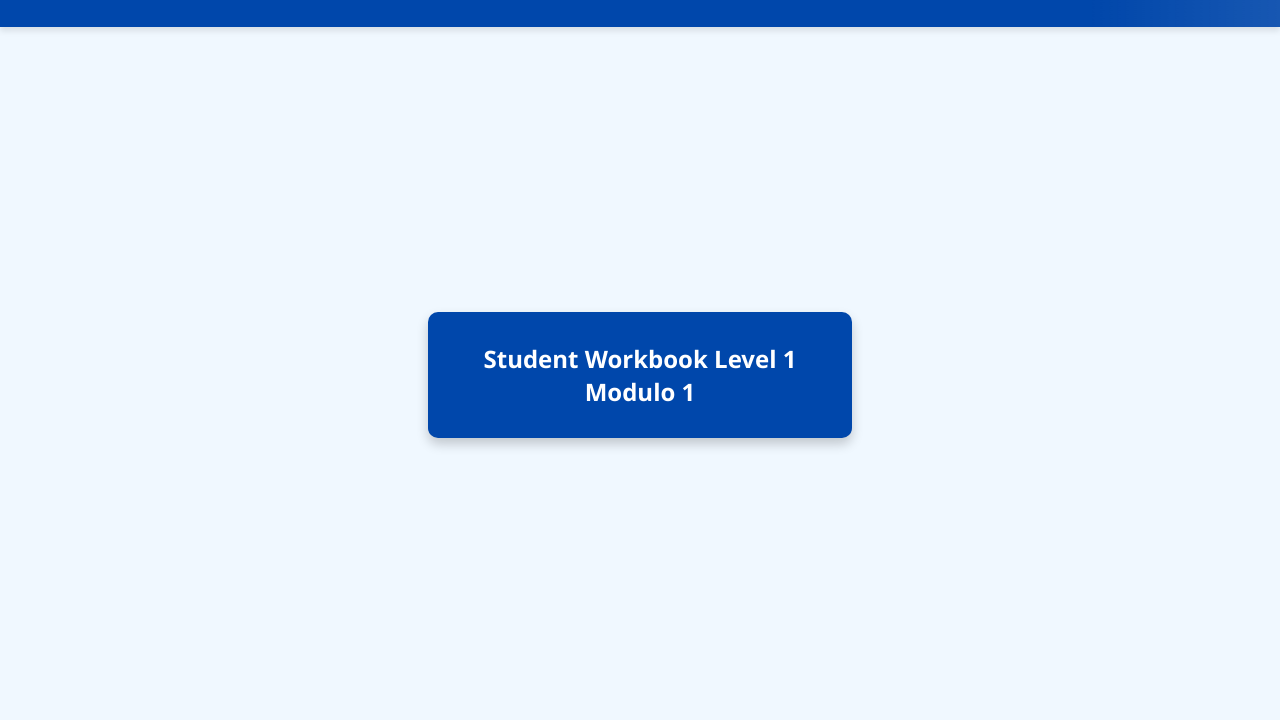
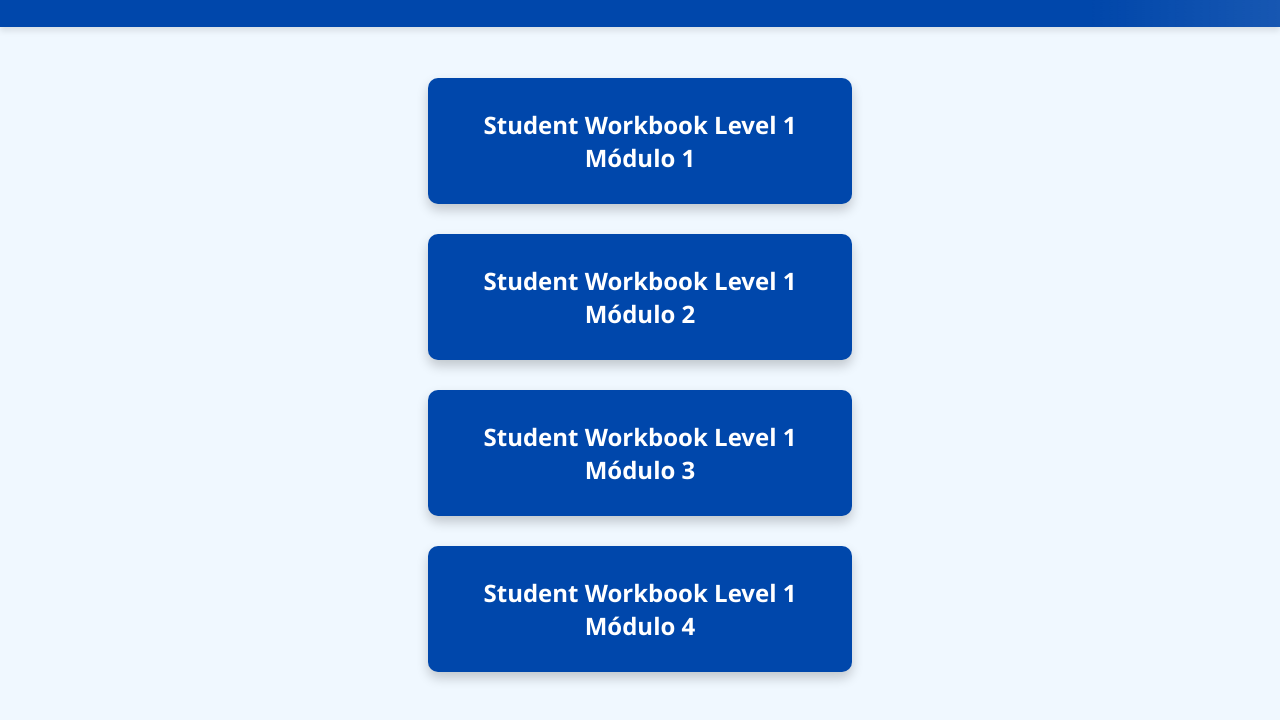
Before and after one commit to negrotruco/MR.-JES-SANTA-TERESA, a plain HTML site: page ejercicios.html in a window 1280 px wide. Shown: the part 78-798 px from the top of the page. Drawn offline with Linux system fonts and the light colour scheme.

Commit message:
Update ejercicios.html

```diff
--- a/ejercicios.html
+++ b/ejercicios.html
@@ -1,3 +1,4 @@
+
 <!DOCTYPE html>
 <html lang="es">
 <head>
@@ -67,6 +68,7 @@
             flex-direction: column;
             justify-content: center;
             align-items: center;
+            gap: 30px; /* Añadido: espacio entre botones */
         }
 
         .btn {
@@ -134,7 +136,10 @@
     </header>
 
     <main>
-        <a href="ejercisio1.html" class="btn" id="Student_Workbook_-_Level_1_Modulo_1">Student Workbook Level 1 Modulo 1</a>
+        <a href="ejercicio1.html" class="btn" id="Student_Workbook_Level_1_Modulo_1">Student Workbook Level 1 Módulo 1</a>
+        <a href="unidad 2.html" class="btn" id="Student_Workbook_Level_1_Modulo_2">Student Workbook Level 1 Módulo 2</a>
+        <a href="unidad 3.html" class="btn" id="Student_Workbook_Level_1_Modulo_1">Student Workbook Level 1 Módulo 3</a>
+        <a href="unidad 4.html" class="btn" id="Student_Workbook_Level_1_Modulo_1">Student Workbook Level 1 Módulo 4</a>
     </main>
 
     <script>
```
